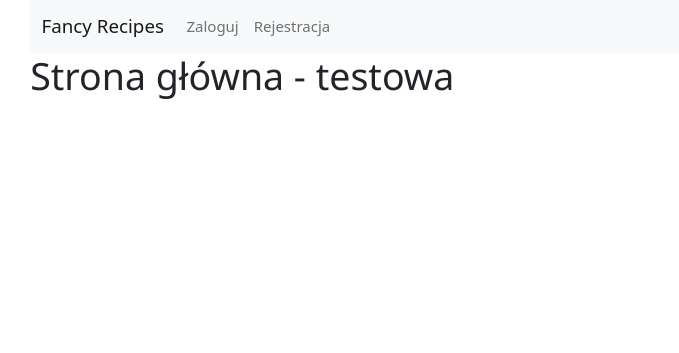
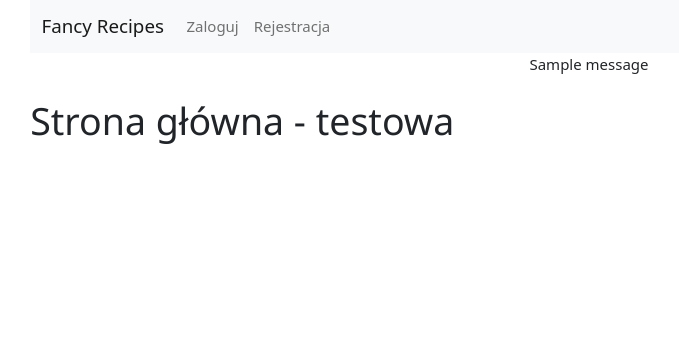
Before and after one commit to patryk0504/Fancy-Recipes, a Django app: page / in a window 1280 px wide. Shown: the top 353 px of the page, without its empty margins (51-730 px from the left). Run offline with Django 3.2, Linux system fonts and the light colour scheme; tables that the repository leaves empty hold one stand-in row (values such as "Sample post"); one stand-in notice (Sample message) is shown.

Commit message:
Added flash message in base.html

```diff
--- a/Fancy_Recipes/app/templates/base.html
+++ b/Fancy_Recipes/app/templates/base.html
@@ -45,6 +45,11 @@
     </div>
   </div>
 </nav>
+{% if messages %}
+  {% for message in messages %}
+    <div style="text-align: center">{{ message }}</div></br>
+  {% endfor %}
+{% endif %}
 {% block body %}{% endblock %}
 </div>
 </html>
```
